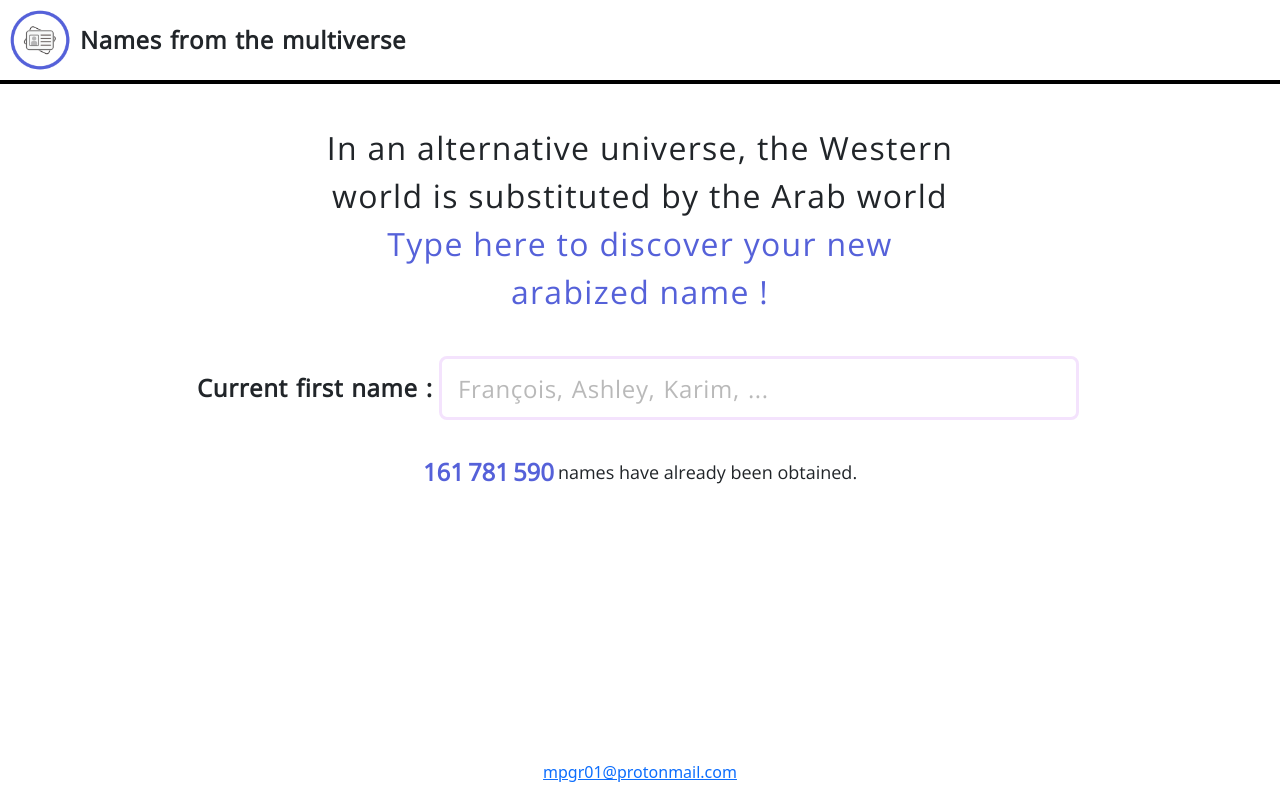
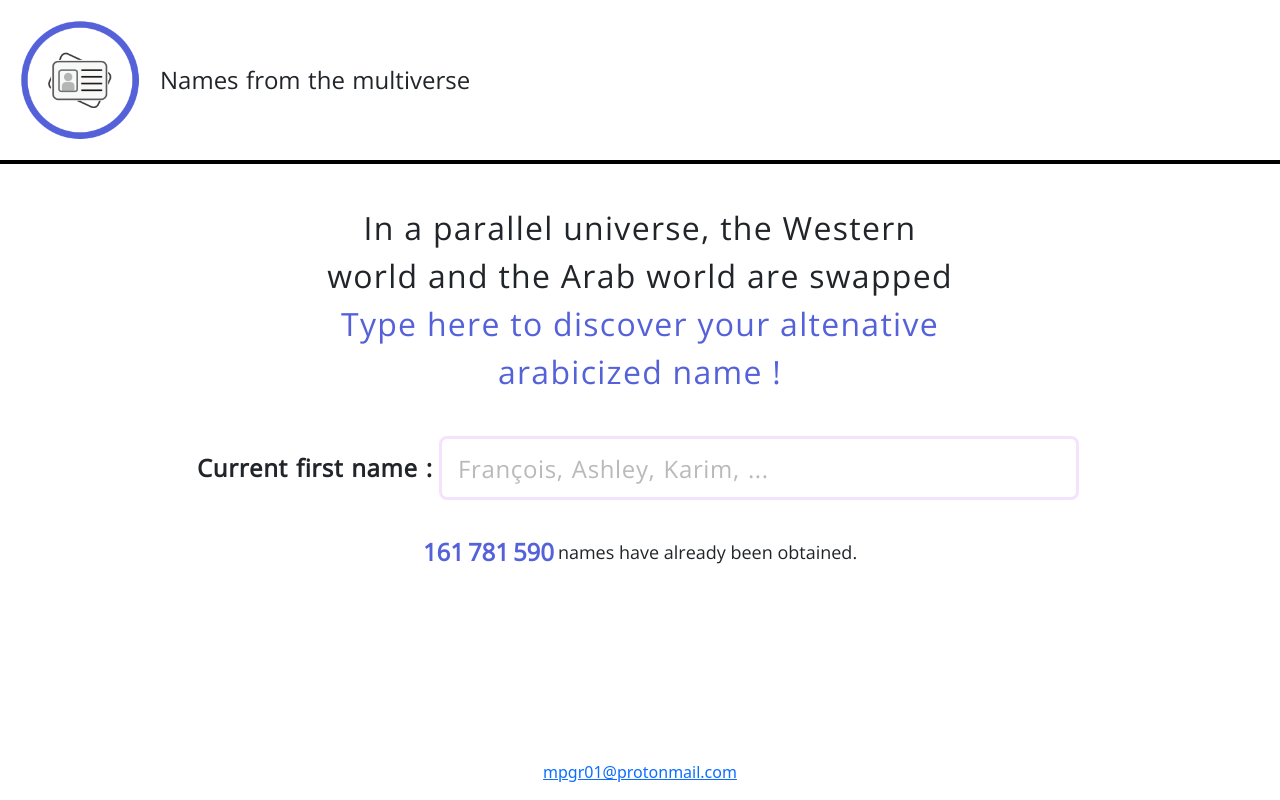
Before and after one commit to nguyvan/name-from-universe, a website: page index.html in a window 1280 px wide. Drawn offline with nearby package versions, Linux system fonts and the light colour scheme.

Commit message:
add function

```diff
--- a/index.html
+++ b/index.html
@@ -26,10 +26,10 @@
     </div>
     <div class="body">
         <div class="body-text">
-            <span class="body-text-item">In an alternative universe, the Western</span>
-            <span class="body-text-item">world is substituted by the Arab world</span>
-            <span class="body-text-item" style="color: #5561d9">Type here to discover your new</span>
-            <span class="body-text-item" style="color: #5561d9">arabized name !</span>
+            <span class="body-text-item">In a parallel universe, the Western</span>
+            <span class="body-text-item">world and the Arab world are swapped</span>
+            <span class="body-text-item" style="color: #5561d9">Type here to discover your altenative</span>
+            <span class="body-text-item" style="color: #5561d9">arabicized name !</span>
         </div>
     </div>
     <div class="form">
--- a/index.js
+++ b/index.js
@@ -63,6 +63,6 @@ app.post('/find', jsonParser, function(req, res){
 //add the router
 app.use(express.static(__dirname));
 
-app.listen(process.env.PORT, function(){
+app.listen(process.env.PORT, process.env.HOST, function(){
     console.log(`Api up and running at: http://${process.env.HOST}:${process.env.PORT}`);
 });
```
Also changed, not shown: build/build.js, build/static/css/style.css, 1 other file.
